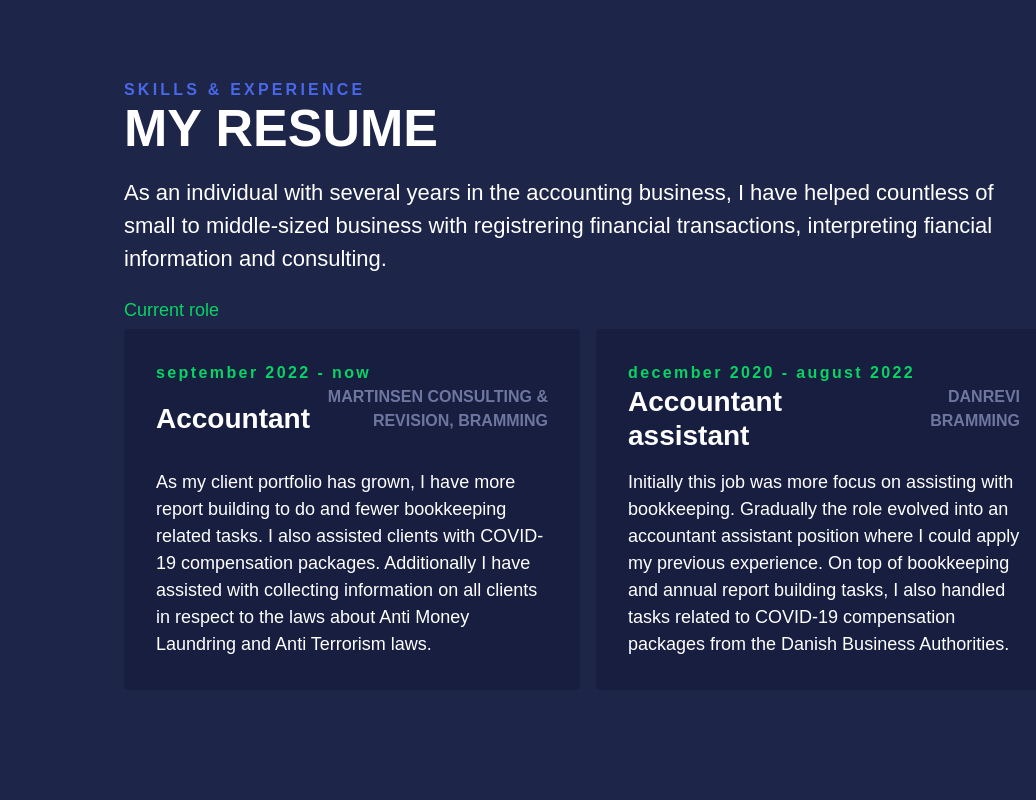
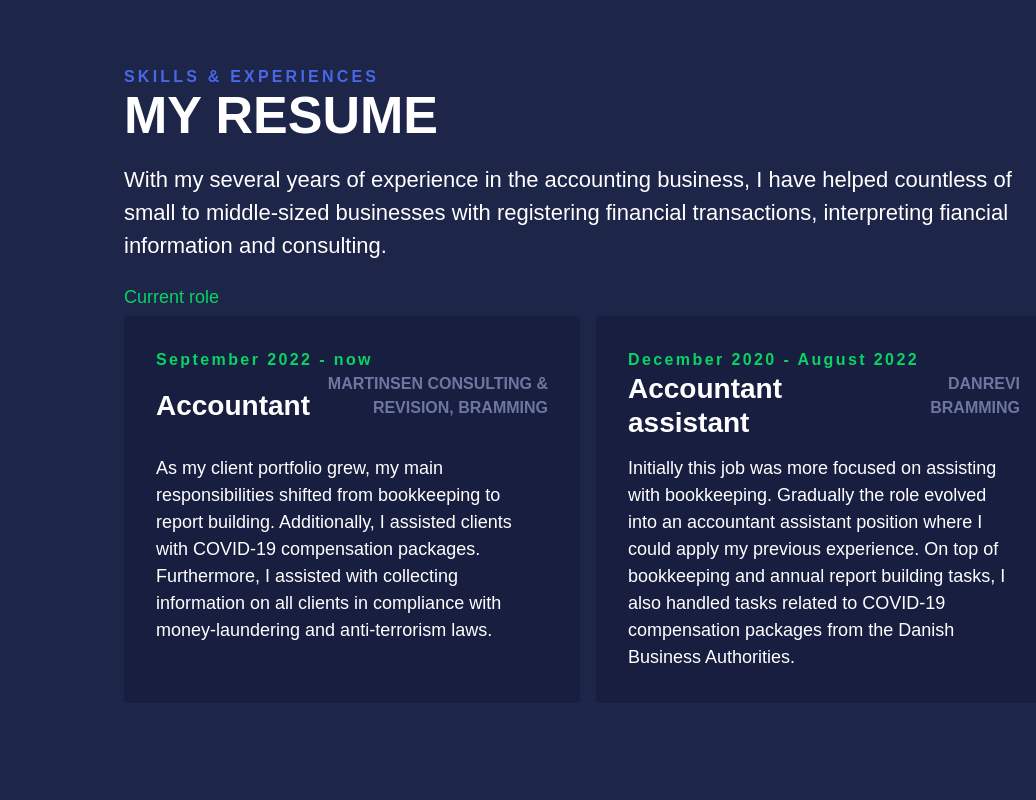
Before and after one commit to MariaTheCoder/resume-example, a website with bundled scripts: page index.html in a window 1280 px wide. Shown: the full height of the page, 244-1280 px from the left. Built offline with nearby package versions, Linux system fonts and the light colour scheme.

Commit message:
correct spelling mistakes and formulation

```diff
--- a/index.html
+++ b/index.html
@@ -11,17 +11,17 @@
   <body>
     <div class="main-grid">
       <main>
-        <p class="eyebrow">Skills & Experience</p>
+        <p class="eyebrow">Skills & Experiences</p>
         <h1 class="page-title">My Resume</h1>
         <p class="intro">
-          As an individual with several years in the accounting business, I have
-          helped countless of small to middle-sized business with registrering
+          With my several years of experience in the accounting business, I have
+          helped countless of small to middle-sized businesses with registering
           financial transactions, interpreting fiancial information and
           consulting.
         </p>
         <div class="job-experience">
           <div class="job">
-            <p class="year">september 2022 - now</p>
+            <p class="year">September 2022 - now</p>
             <div class="job-info">
               <h2 class="role">Accountant</h2>
               <span class="company"
@@ -29,21 +29,21 @@
               >
             </div>
             <p>
-              As my client portfolio has grown, I have more report building to
-              do and fewer bookkeeping related tasks. I also assisted clients
-              with COVID-19 compensation packages. Additionally I have assisted
-              with collecting information on all clients in respect to the laws
-              about Anti Money Laundring and Anti Terrorism laws.
+              As my client portfolio grew, my main responsibilities shifted from
+              bookkeeping to report building. Additionally, I assisted clients
+              with COVID-19 compensation packages. Furthermore, I assisted with
+              collecting information on all clients in compliance with
+              money-laundering and anti-terrorism laws.
             </p>
           </div>
           <div class="job">
-            <p class="year">december 2020 - august 2022</p>
+            <p class="year">December 2020 - August 2022</p>
             <div class="job-info">
               <h2 class="role">Accountant assistant</h2>
               <span class="company">Danrevi Bramming</span>
             </div>
             <p>
-              Initially this job was more focus on assisting with bookkeeping.
+              Initially this job was more focused on assisting with bookkeeping.
               Gradually the role evolved into an accountant assistant position
               where I could apply my previous experience. On top of bookkeeping
               and annual report building tasks, I also handled tasks related to
@@ -52,7 +52,7 @@
             </p>
           </div>
           <div class="job">
-            <p class="year">august 2020 - november 2020</p>
+            <p class="year">August 2020 - November 2020</p>
             <div class="job-info">
               <h2 class="role">Accountant assistant</h2>
               <span class="company"
@@ -61,12 +61,12 @@
             </div>
             <p>
               This job was a direct continuation of my trainee position. At this
-              point my client portfolio increased and I also got two clients to
-              report wages for on a monthly basis.
+              point my client portfolio increased. My responsibilities included
+              reporting wages for two clients on a monthly basis.
             </p>
           </div>
           <div class="job">
-            <p class="year">august 2018 - july 2020</p>
+            <p class="year">August 2018 - July 2020</p>
             <div class="job-info">
               <h2 class="role">Accountant trainee</h2>
               <span class="company"
@@ -74,9 +74,9 @@
               >
             </div>
             <p>
-              This job involved being trained in basic bookkeeping and annual
-              report building as well as how to report numbers to the Danish Tax
-              and Business Authorities.
+              This job involved being trained in basic bookkeeping principles,
+              annual report building, and how to report numbers to the Danish
+              Tax and Business Authorities and more.
             </p>
           </div>
         </div>
```
